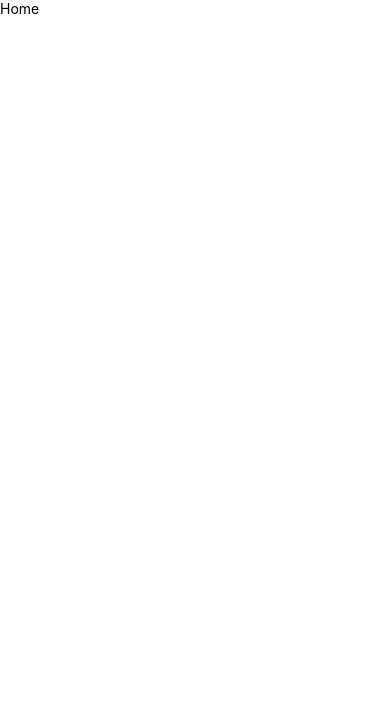
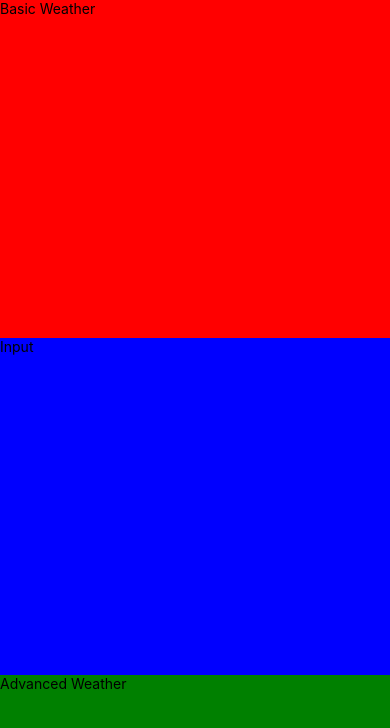
Before and after one commit to mike242424/weather-app, a React Native app: screen / in a window 390 px wide. Shown: the top 728 px of the page. Built offline with nearby package versions, Linux system fonts and the light colour scheme.

Commit message:
home page layout

```diff
--- a/App.js
+++ b/App.js
@@ -5,7 +5,7 @@ import Home from './pages/Home/Home';
 const App = () => {
   return (
     <SafeAreaProvider>
-      <SafeAreaView>
+      <SafeAreaView style={style.container}>
         <Home />
       </SafeAreaView>
     </SafeAreaProvider>
--- a/App.style.js
+++ b/App.style.js
@@ -1,3 +1,7 @@
 import { StyleSheet } from 'react-native';
 
-export const style = StyleSheet.create({});
+export const style = StyleSheet.create({
+  container: {
+    flex: 1,
+  },
+});
--- a/pages/Home/Home.jsx
+++ b/pages/Home/Home.jsx
@@ -1,8 +1,20 @@
-import { Text } from 'react-native';
+import { Text, View } from 'react-native';
 import { style } from './Home.style';
 
 const Home = () => {
-  return <Text>Home</Text>;
+  return (
+    <>
+      <View style={style.basicWeatherContainer}>
+        <Text>Basic Weather</Text>
+      </View>
+      <View style={style.inputContainer}>
+        <Text>Input</Text>
+      </View>
+      <View style={style.advancedWeatherContainer}>
+        <Text>Advanced Weather</Text>
+      </View>
+    </>
+  );
 };
 
 export default Home;
--- a/pages/Home/Home.style.js
+++ b/pages/Home/Home.style.js
@@ -1,3 +1,16 @@
 import { StyleSheet } from 'react-native';
 
-export const style = StyleSheet.create({});
+export const style = StyleSheet.create({
+  basicWeatherContainer: {
+    flex: 2,
+    backgroundColor: 'red',
+  },
+  inputContainer: {
+    flex: 2,
+    backgroundColor: 'blue',
+  },
+  advancedWeatherContainer: {
+    flex: 1,
+    backgroundColor: 'green',
+  },
+});
```
